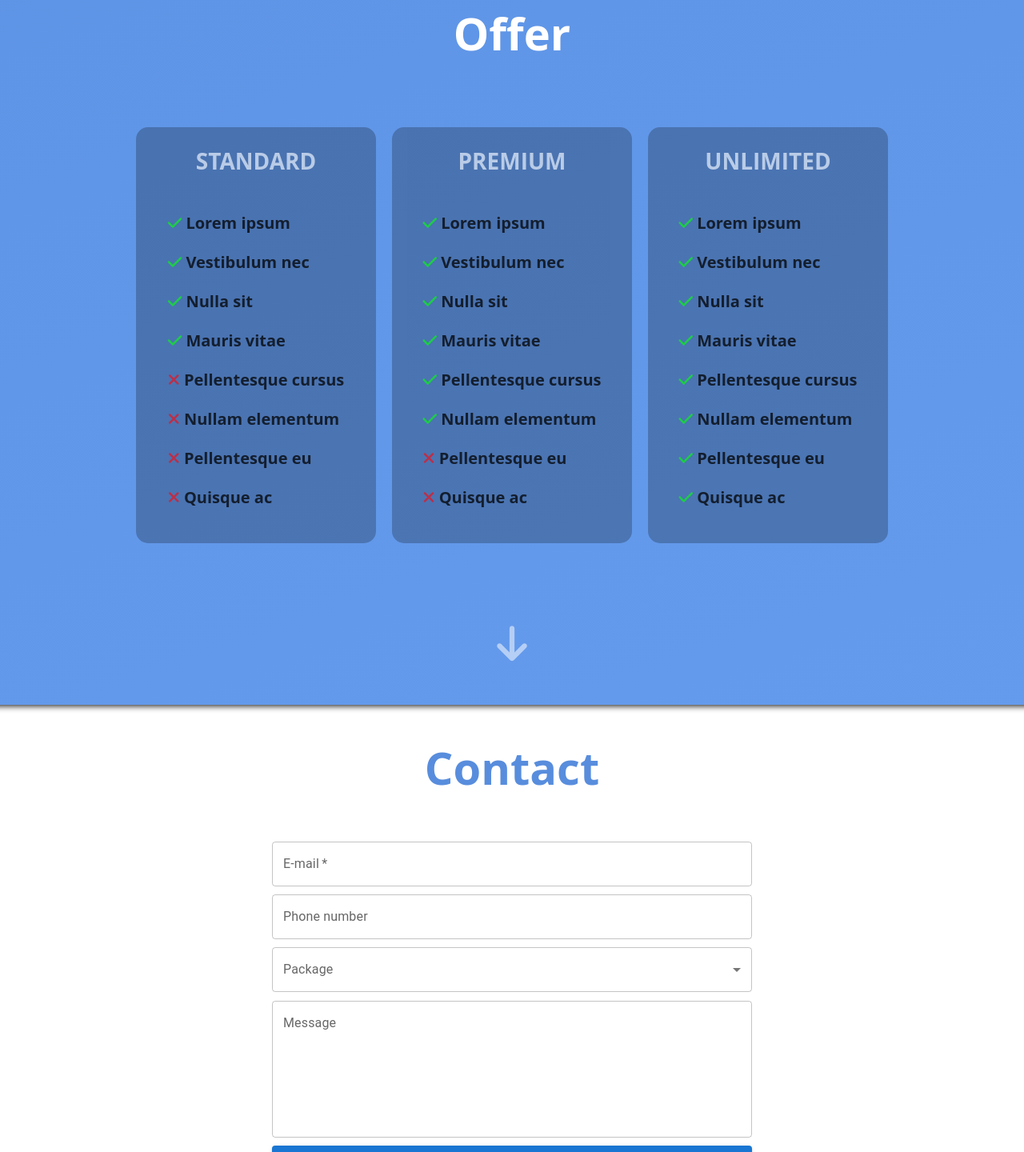
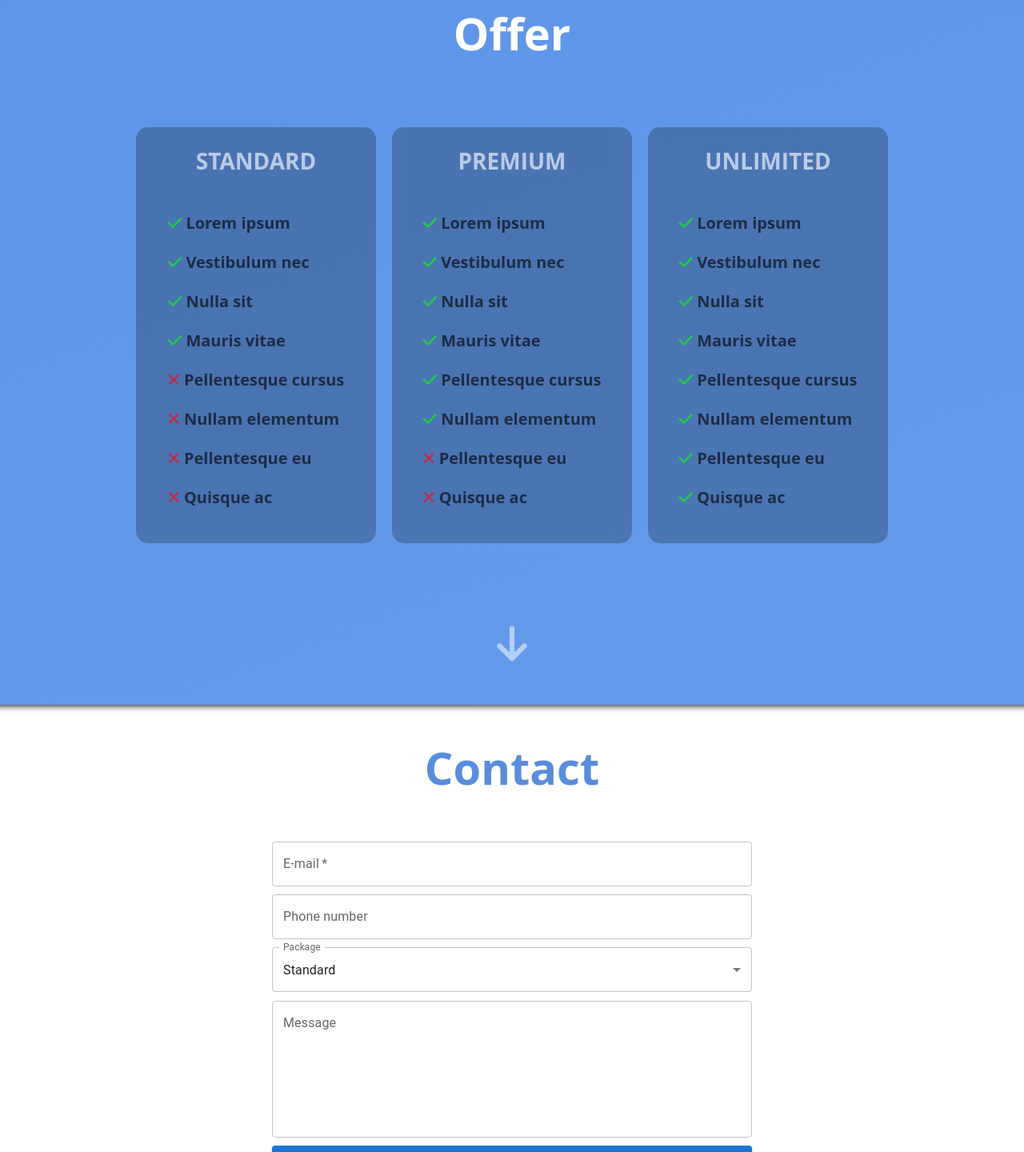
Before and after one commit to MaksMalik/deliverTO, a React app: page / in a window 1280 px wide. Shown: the part 1721-3161 px from the top of the page at 80% size. Built offline with nearby package versions, Linux system fonts and the light colour scheme; a web font is replaced by a local one.

Commit message:
Add state offer

```diff
--- a/src/2MainPage/3MainPageOffer/MainPageOffer.css
+++ b/src/2MainPage/3MainPageOffer/MainPageOffer.css
@@ -30,8 +30,9 @@
   border-radius: 15px;
   transition-duration: 500ms;
   font: normal normal bold 20px Open Sans;
-  color: rgba(0, 0, , 0.644);
+  color: rgba(0, 0, 1, 0.842);
   opacity: 0.8;
+  cursor: pointer;
 }
 
 .offer-offer1:hover {
@@ -156,7 +157,7 @@
     justify-content: center;
     flex-direction: column;
     font: normal normal bold 20px Open Sans;
-    color: rgba(0, 0, , 0.644);
+    color: rgba(0, 0, 0, 0.76);
     opacity: 0.8;
   }
 }
--- a/src/2MainPage/3MainPageOffer/MainPageOffer.js
+++ b/src/2MainPage/3MainPageOffer/MainPageOffer.js
@@ -1,11 +1,29 @@
 import React, {useState} from 'react'
 import './MainPageOffer.css'
+import MainPageContact from '../4MainPageContact/MainPageContact'
 
 
 function MainPageOffer() {
   const [offer, setOffer] = useState(1)
+  const [packages, setPackages] = useState(1)
+
+  const packagesChangeStandard = () => {
+    setPackages(1)
+    document.location='/#Contact';return false;
+  }
+
+  const packagesChangePremium = () => {
+    setPackages(2)
+    document.location='/#Contact';return false;
+  }
+
+  const packagesChangeUnlimited = () => {
+    setPackages(3)
+    document.location='/#Contact';return false;
+  }
 
   return (
+    <>
       <div className="offer-box" id="Offer">
         <div className="offer-title">Offer</div>
         <div className="offer-buttons">
@@ -16,7 +34,7 @@ function MainPageOffer() {
 
         <div className="offer-offers-mobile">
           {(offer === 1)
-          ? (<div className="offer-offer-mobile">
+            ? (<div className="offer-offer-mobile" >
               <div>
                 <div>
                   <i class="fa-solid fa-check"></i> Lorem ipsum
@@ -105,7 +123,7 @@ function MainPageOffer() {
         </div>
 
         <div className="offer-offers">
-        <div className="offer-offer1">
+          <div className="offer-offer1" onClick={packagesChangeStandard}>
           <div className="nameOffer">STANDARD</div>
           <div>
             <div>
@@ -134,7 +152,7 @@ function MainPageOffer() {
             </div>
           </div>
           </div>
-        <div className="offer-offer1">
+          <div className="offer-offer1" onClick={packagesChangePremium}>
           <div className="nameOffer">PREMIUM</div>
           <div>
             <div>
@@ -163,7 +181,7 @@ function MainPageOffer() {
             </div>
           </div>
           </div>
-        <div className="offer-offer1">
+          <div className="offer-offer1" onClick={packagesChangeUnlimited}>
           <div className="nameOffer">UNLIMITED</div>
           <div>
             <div>
@@ -199,6 +217,8 @@ function MainPageOffer() {
           </a>
         </div>
       </div>
+      <MainPageContact packages={packages} setPackages={setPackages}> </MainPageContact>
+    </>
   )
 }
 
--- a/src/2MainPage/4MainPageContact/MainPageContact.js
+++ b/src/2MainPage/4MainPageContact/MainPageContact.js
@@ -4,9 +4,7 @@ import { TextField, Button, InputLabel, MenuItem, Select, FormControl } from '@m
 
 
 
-function MainPageContact() {
-
-
+function MainPageContact({packages, setPackages}) {
 
   return (
     <div>
@@ -28,6 +26,8 @@ function MainPageContact() {
                 labelId="demo-simple-select-label"
                 id="demo-simple-select"
                 label="Package"
+                value={packages}
+                onChange={event => setPackages(event.target.value)}
               >
                 <MenuItem value={1}>Standard</MenuItem>
                 <MenuItem value={2}>Premium</MenuItem>
--- a/src/2MainPage/MainPage.js
+++ b/src/2MainPage/MainPage.js
@@ -3,7 +3,6 @@ import './MainPage.css'
 import MainPageStart from './1MainPageStart/MainPageStart'
 import WhyUs from './2MainPageWhyUs/WhyUs'
 import MainPageOffer from './3MainPageOffer/MainPageOffer'
-import MainPageContact from './4MainPageContact/MainPageContact'
 
 
 function MainPage() {
@@ -12,7 +11,6 @@ function MainPage() {
       <MainPageStart></MainPageStart>
       <WhyUs></WhyUs>
       <MainPageOffer></MainPageOffer>
-      <MainPageContact></MainPageContact>
     </div>
   )
 }
```
Lines whose indentation alone changed are shown as unchanged.
